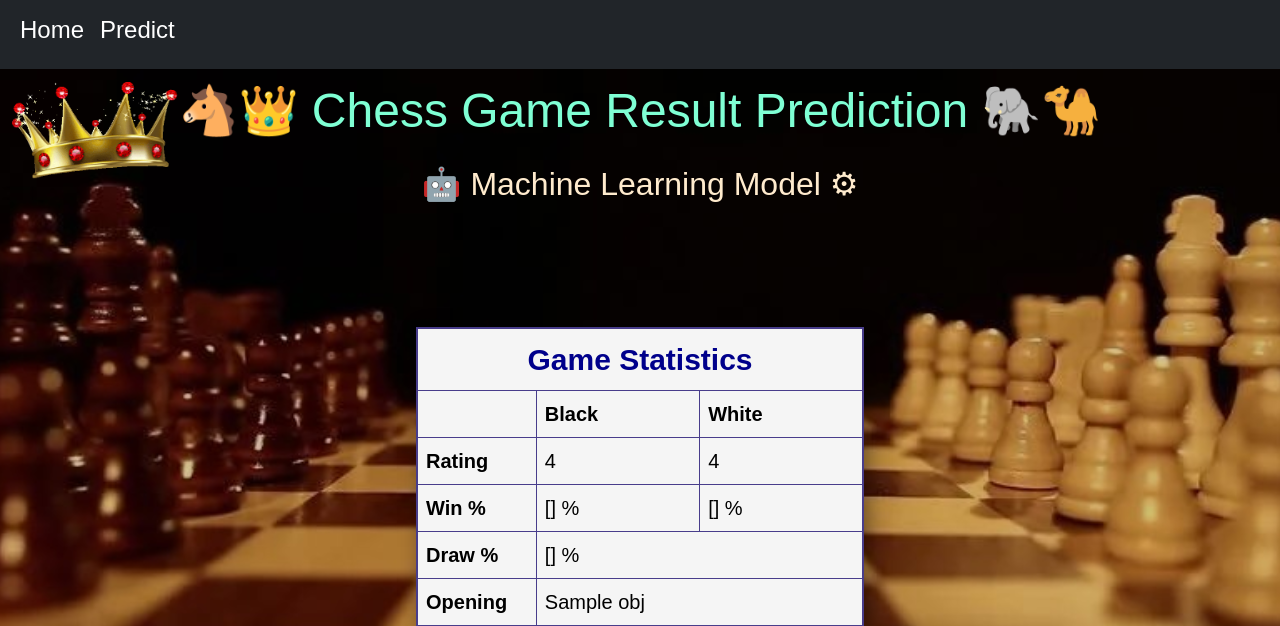
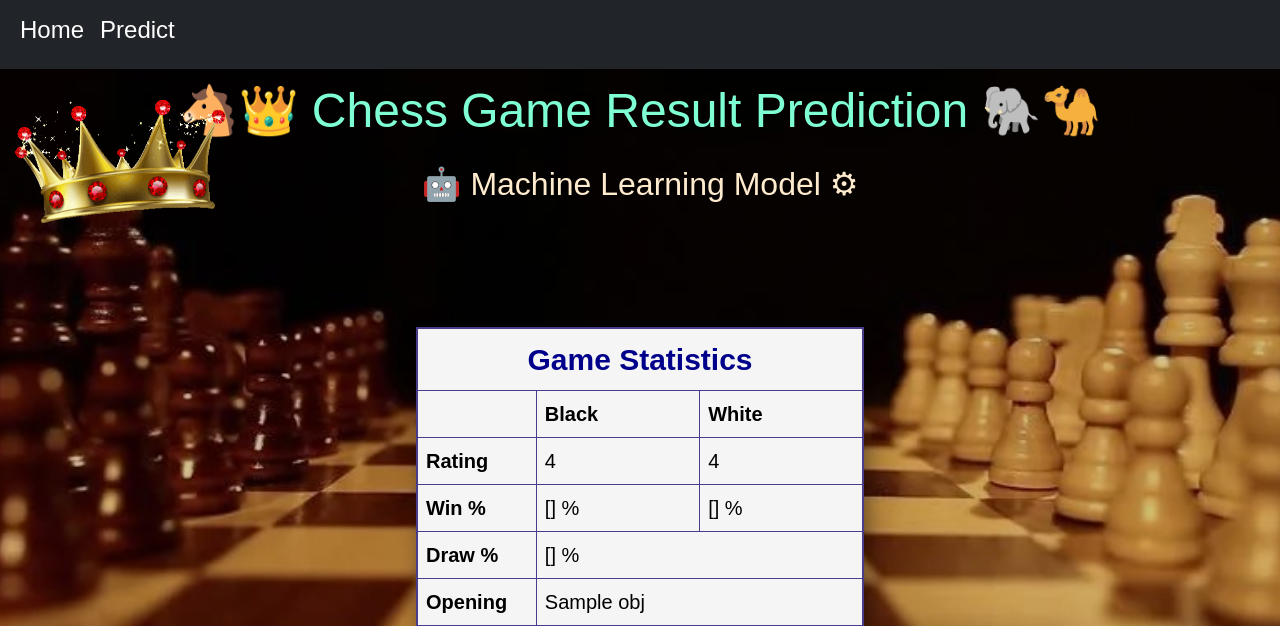
Before and after one commit to SahilSK202/Chess-Game-Result-Prediction, a Flask app: template templates/result.html in a window 1280 px wide. Shown: the top 626 px of the page. Run offline with Flask 2, Linux system fonts and the light colour scheme; the template is opened without the code that fills it: most values are stand-ins (such as "Sample title", 1, 10 or a date in 2020); parts of the project's set-up code (start-up, migrations or seed data) failed here and were passed over.

Commit message:
Update style.css

```diff
--- a/static/css/style.css
+++ b/static/css/style.css
@@ -135,10 +135,10 @@ td {
 
 #crown{
 
-    min-width: 10%;
-    max-height: 18%;
+    min-width: 15%;
+    max-height: 23%;
     position: fixed;
-    top: 35px;
+    top: 40px;
     visibility: hidden;
 
 }
```
